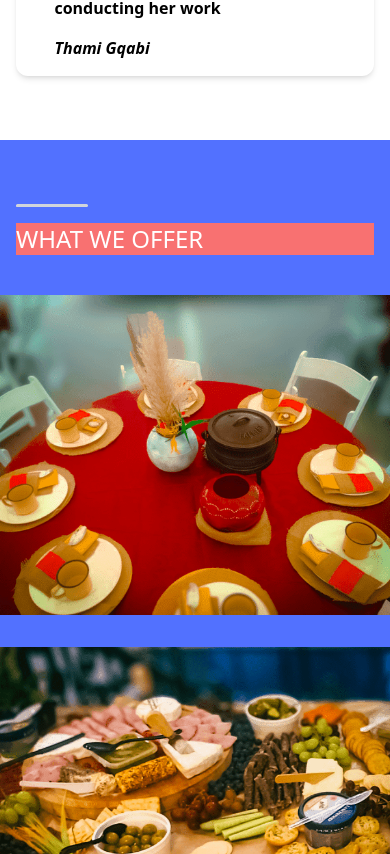
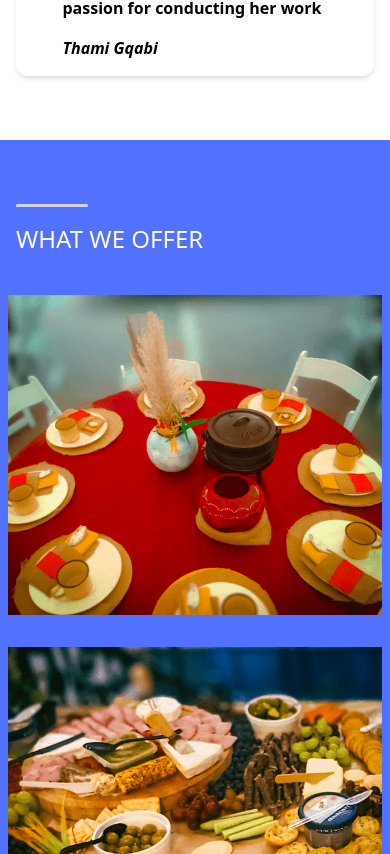
Before and after one commit to devarthurguilherme/ubomi-project, a React (Vite) app in the folder ubomi-project/: page / in a window 390 px wide. Shown: the part 2710-3564 px from the top of the page. Built offline with nearby package versions, Linux system fonts and the light colour scheme.

Commit message:
Some setting in Mobile Mode

```diff
--- a/ubomi-project/src/components/Footer.jsx
+++ b/ubomi-project/src/components/Footer.jsx
@@ -6,14 +6,12 @@ const Footer = () => {
     <footer>
     <div className="bg-myBlue py-10 container mx-auto">
       <div className="px-4 text-white">
-        <h3 className="text-2xl mb-2">CONTACT US</h3>
-        <p>Address here</p>
-        <p className="mb-4">telephone here</p>
+        <h3 className="text-2xl mb-4">CONTACT US</h3>
         <div className="mb-4 flex text-3xl">
           <a href="https://www.facebook.com/" target="blank">
             <BiLogoFacebook />
           </a>
-          <a className="ml-2"href="mailto:someone@example.com/" target="blank">
+          <a className="ml-8"href="mailto:someone@example.com/" target="blank">
             <MdEmail />
           </a>
         </div>
--- a/ubomi-project/src/components/main_sections/Testimonials.jsx
+++ b/ubomi-project/src/components/main_sections/Testimonials.jsx
@@ -9,7 +9,7 @@ const Testimonials = () => {
           <h1 className="text-left text-2xl font-semibold uppercase mb-4">Testimonials</h1>
           <div className="flex flex-col">
             <div className="mb-6 p-4 rounded-xl shadow-md flex">
-              <img className="h-4" src={quotesArt} alt="Art to Quotes Ubomi" />
+              <img className="h-4 mr-2" src={quotesArt} alt="Art to Quotes Ubomi" />
               <div>
                 <p className="mb-4 font-semibold">
                   For anyone looking for an innovative and self-starting project and events manager, I highly recommend Lindiwe Cook, she will surpass all expectations! Lindiwe is able to bring much-needed organisational and leadership skills to any project and can make magic with modest and big budgets
@@ -20,7 +20,7 @@ const Testimonials = () => {
               </div>
             </div>
             <div className="mb-6 p-4 rounded-xl shadow-md flex">
-              <img className="h-4" src={quotesArt} alt="Art to Quotes Ubomi" />
+              <img className="h-4 mr-2" src={quotesArt} alt="Art to Quotes Ubomi" />
               <div>
                 <p className="mb-4 font-semibold">
                   Her attention to detail and continued briefing the client on the status of preparation and planning being either a project or event, will give you peace of mind and with the final product leaving you fired up and excited.
@@ -31,7 +31,7 @@ const Testimonials = () => {
               </div>
             </div>
             <div className="mb-6 p-4 rounded-xl shadow-md flex">
-              <img className="h-4" src={quotesArt} alt="Art to Quotes Ubomi" />
+              <img className="h-4 mr-2" src={quotesArt} alt="Art to Quotes Ubomi" />
               <div>
                 <p className="mb-4 font-semibold">
                   Lindiwe’s work always exceeds expectations. you don't have to doubt that she loves what she does because everything is about her passion for conducting her work
--- a/ubomi-project/src/components/main_sections/WhatWeOffer.jsx
+++ b/ubomi-project/src/components/main_sections/WhatWeOffer.jsx
@@ -5,14 +5,14 @@ import printArt from "../../assets/print_art.png"
 
 const WhatWeOffer = () => {
   return (
-    <div className="bg-myBlue pt-10">
-      <div className="container mx-auto">
-        <div className="px-4 mt-6">
+    <div className="bg-myBlue py-10">
+      <div className="px-2 container mx-auto">
+        <div className="px-2 mt-6">
           <div className="w-full absolute z-10 flex justify-center">
                 {/*<img className="w-10 rotate-90 -mt-6"src={printArt} alt="Ubomi art"/> BROKE PAGE TO LEFT HERE!*/}
           </div>
           <div class="w-1/5 border-2 border-t border-gray-300 rounded-xl mb-4"></div>
-          <div className="mb-10 flex relative z-0 bg-red-400">
+          <div className="mb-10 flex relative z-0">
             <h2 className="relative text-2xl uppercase text-white">What We Offer</h2>
           </div>
         </div>
```
